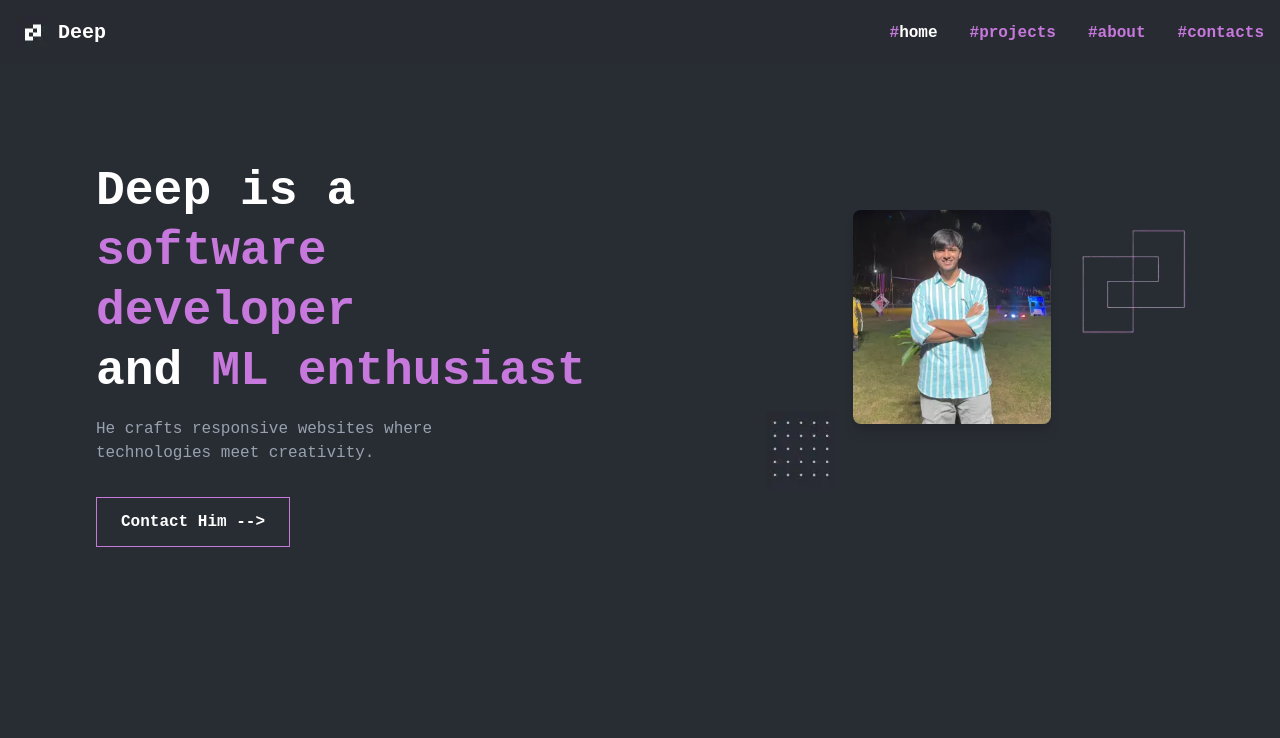
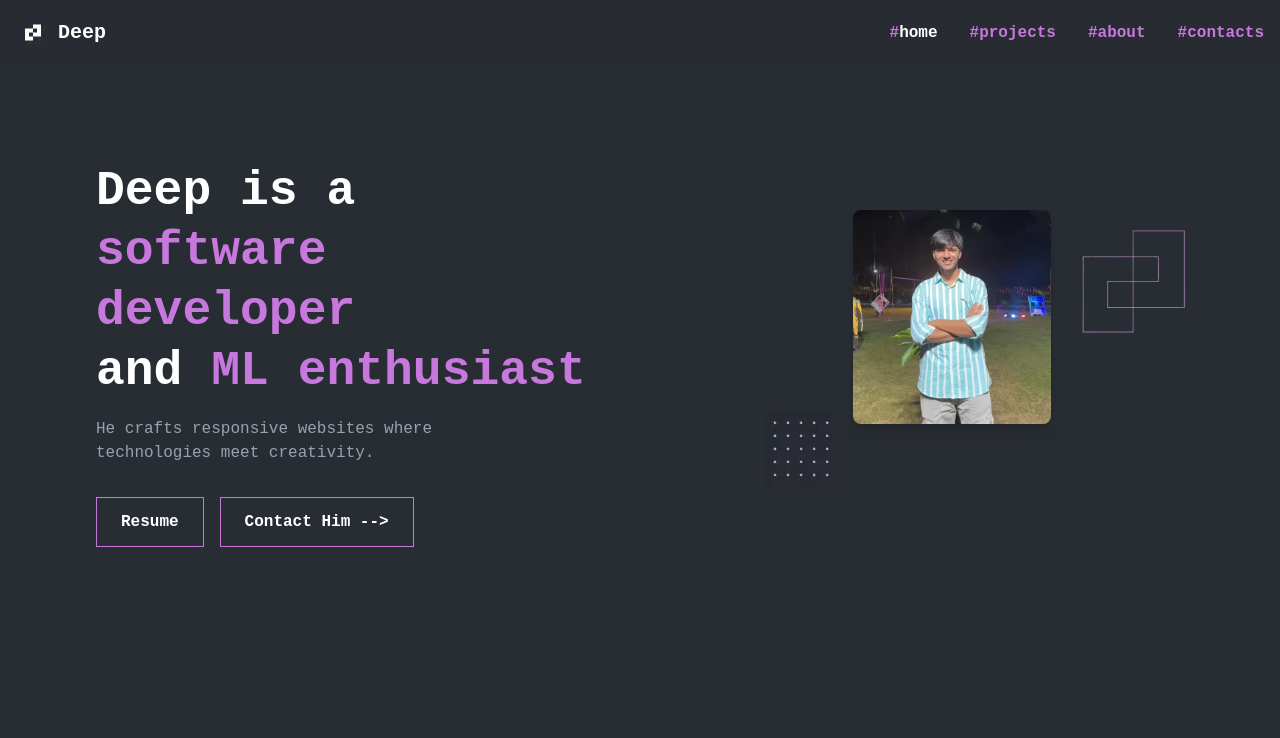
Before and after one commit to DSingh0304/Portfolio-Website, a React (Vite) app in the folder Portfolio/: page / in a window 1280 px wide. Shown: the top 738 px of the page. Built offline with nearby package versions, Linux system fonts and the light colour scheme.

Commit message:
Resume button updated

```diff
--- a/Portfolio/src/components/ui/Hero.jsx
+++ b/Portfolio/src/components/ui/Hero.jsx
@@ -30,9 +30,21 @@ const Hero = ({ data = heroData }) => {
               <p className="text-gray-400 mb-6 sm:mb-8 max-w-md mx-auto md:mx-0">
                 {data.subText}
               </p>
-              <a href={data.cta.to} onClick={handleCTA}  className="inline-block px-5 sm:px-6 py-2.5 sm:py-3 border border-purple hover:text-white transition-colors font-semibold">
-                {data.cta.label}
-              </a>
+              <div className="inline-flex items-center gap-3 sm:gap-4">
+                {data.resumeUrl && (
+                  <a
+                    href={data.resumeUrl}
+                    target="_blank"
+                    rel="noopener noreferrer"
+                    className="inline-block px-5 sm:px-6 py-2.5 sm:py-3 border border-purple hover:text-white transition-colors font-semibold"
+                  >
+                    Resume
+                  </a>
+                )}
+                <a href={data.cta.to} onClick={handleCTA}  className="inline-block px-5 sm:px-6 py-2.5 sm:py-3 border border-purple hover:text-white transition-colors font-semibold">
+                  {data.cta.label}
+                </a>
+              </div>
             </div>
           </div>
 
--- a/Portfolio/src/data/heroData.js
+++ b/Portfolio/src/data/heroData.js
@@ -1,38 +1,40 @@
-import {profile , prop1 , prop2} from "../assets/index.js";
+import { profile, prop1, prop2 } from "../assets/index.js";
 
 export const heroData = {
   id: "hero",
   headingLines: [
-        {text: "Deep is a " , accent: false},
-        {text: "software developer" , accent: true},
-        {text: " and " , accent: false},
-        {text: "ML enthusiast" , accent: true}
+    { text: "Deep is a ", accent: false },
+    { text: "software developer", accent: true },
+    { text: " and ", accent: false },
+    { text: "ML enthusiast", accent: true },
   ],
   subText: "He crafts responsive websites where technologies meet creativity.",
+  resumeUrl:
+    "https://drive.google.com/file/d/1dwml0o4SQSPVceUfWA1Y_H-YnJcKWBB-/view?usp=sharing",
   cta: {
-        label:"Contact Him -->",
-        to: "/contacts"
+    label: "Contact Him -->",
+    to: "/contacts",
   },
   images: [
     {
       key: "prop1",
       alt: "Decorative dotted element",
       className: "absolute bottom-2 right-2",
-            decorative: true
+      decorative: true,
     },
     {
       key: "profile",
       alt: "Portrait of Deep",
-            className: "rounded-lg shadow-lg hover:scale-110 hover:cursor-pointer transition-transform duration-300",
-            decorative: true
+      className:
+        "rounded-lg shadow-lg hover:scale-110 hover:cursor-pointer transition-transform duration-300",
+      decorative: true,
     },
     {
       key: "prop2",
       alt: "Brand graphic",
       className: "",
-            decorative: true
-        }
-
+      decorative: true,
+    },
   ],
-    imageMap:{ prop1, profile , prop2 }
-}
+  imageMap: { prop1, profile, prop2 },
+};
```
Lines whose indentation alone changed are shown as unchanged.
